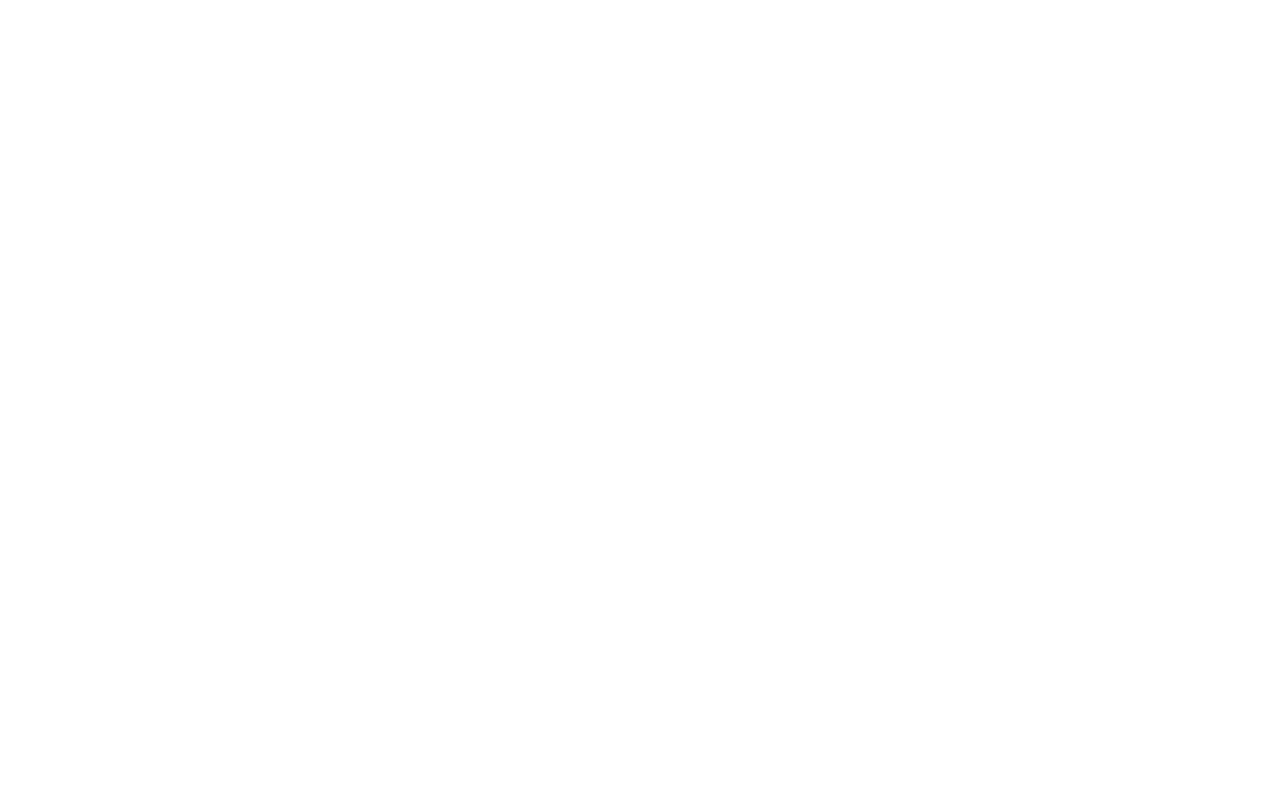
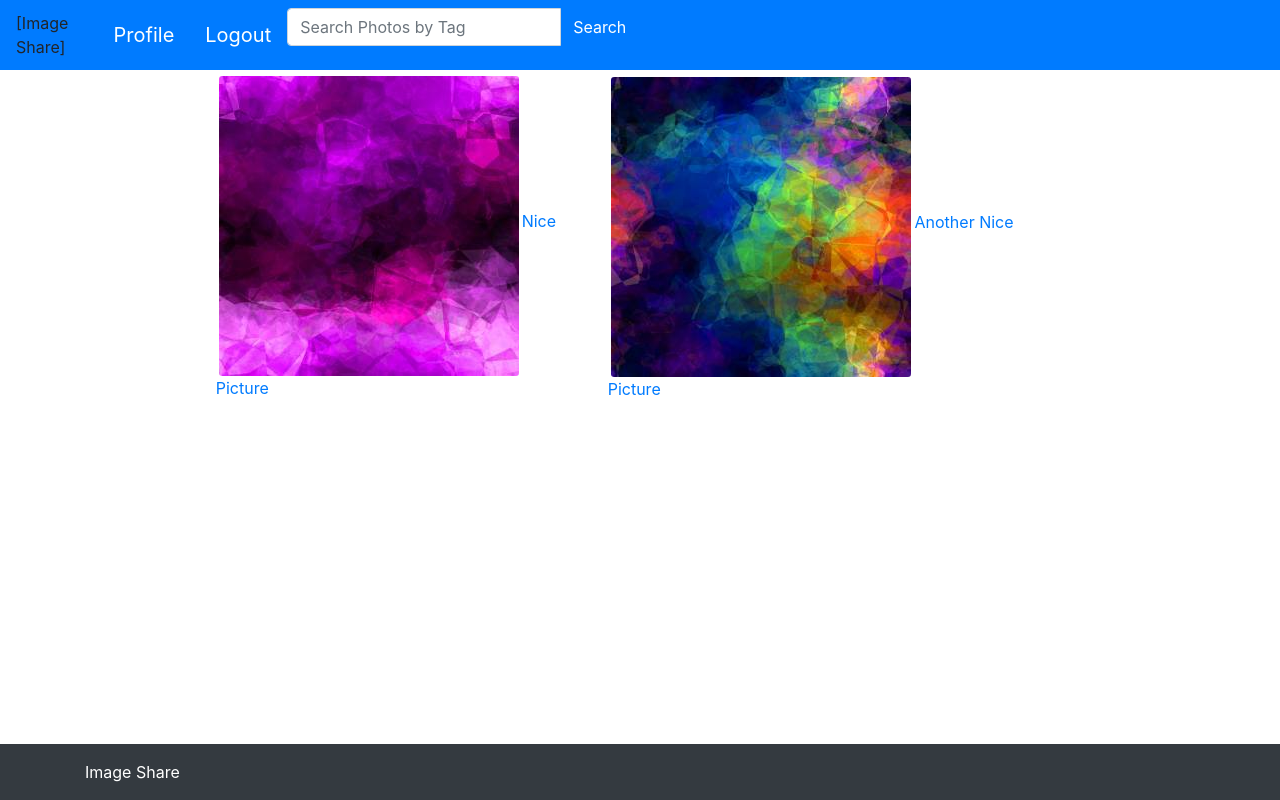
Before and after one commit to emcrawford1/image_share, a React (Create React App) app in the folder client/: page /pcategoryview/1 in a window 1280 px wide. Built offline with nearby package versions, Linux system fonts and the light colour scheme.

Commit message:
Got the Specific Picture View page working.

```diff
--- a/client/public/index.html
+++ b/client/public/index.html
@@ -1,11 +1,13 @@
 <!DOCTYPE html>
 <html lang="en">
+
 <head>
   <meta charset="utf-8" />
   <link rel="shortcut icon" href="%PUBLIC_URL%/favicon.ico" />
   <meta name="viewport" content="width=device-width, initial-scale=1" />
   <meta name="theme-color" content="#000000" />
-    <link rel="stylesheet" href="https://stackpath.bootstrapcdn.com/bootstrap/4.3.1/css/bootstrap.min.css" integrity="sha384-ggOyR0iXCbMQv3Xipma34MD+dH/1fQ784/j6cY/iJTQUOhcWr7x9JvoRxT2MZw1T" crossorigin="anonymous">
+  <link rel="stylesheet" href="https://stackpath.bootstrapcdn.com/bootstrap/4.3.1/css/bootstrap.min.css"
+    integrity="sha384-ggOyR0iXCbMQv3Xipma34MD+dH/1fQ784/j6cY/iJTQUOhcWr7x9JvoRxT2MZw1T" crossorigin="anonymous">
   <!--
       manifest.json provides metadata used when your web app is installed on a
       user's mobile device or desktop. See https://developers.google.com/web/fundamentals/web-app-manifest/
@@ -20,8 +22,9 @@
       work correctly both with client-side routing and a non-root public URL.
       Learn how to configure a non-root public URL by running `npm run build`.
     -->
-    <title>React App</title>
+  <title>Image Share</title>
 </head>
+
 <body>
   <noscript>You need to enable JavaScript to run this app.</noscript>
   <div id="root"></div>
@@ -35,5 +38,16 @@
       To begin the development, run `npm start` or `yarn start`.
       To create a production bundle, use `npm run build` or `yarn build`.
     -->
+
+  <script src="https://code.jquery.com/jquery-3.3.1.slim.min.js"
+    integrity="sha384-q8i/X+965DzO0rT7abK41JStQIAqVgRVzpbzo5smXKp4YfRvH+8abtTE1Pi6jizo"
+    crossorigin="anonymous"></script>
+  <script src="https://cdnjs.cloudflare.com/ajax/libs/popper.js/1.14.7/umd/popper.min.js"
+    integrity="sha384-UO2eT0CpHqdSJQ6hJty5KVphtPhzWj9WO1clHTMGa3JDZwrnQq4sF86dIHNDz0W1"
+    crossorigin="anonymous"></script>
+  <script src="https://stackpath.bootstrapcdn.com/bootstrap/4.3.1/js/bootstrap.min.js"
+    integrity="sha384-JjSmVgyd0p3pXB1rRibZUAYoIIy6OrQ6VrjIEaFf/nJGzIxFDsf4x0xIM+B07jRM"
+    crossorigin="anonymous"></script>
 </body>
+
 </html>
--- a/client/src/App.js
+++ b/client/src/App.js
@@ -1,6 +1,8 @@
 import React from 'react';
 import { BrowserRouter as Router, Route, Switch } from "react-router-dom";
 import PurchaserLandingPage from "./pages/PurchaserLandingPage";
+import PCategoryView from "./pages/PCategoryView";
+import PSpecificPictureView from "./pages/PSpecificPictureView";
 import Login from "./pages/Login";
 // import './App.css';
 
@@ -10,6 +12,8 @@ function App() {
      <div>
        <Switch>
          <Route exact path="/" component={PurchaserLandingPage} />
+         <Route exact path="/pcategoryview/:category" component={PCategoryView} />
+         <Route exact path="/pspecificpictureview/:id" component={PSpecificPictureView} />
          <Route exact path="/purchaserlandingpage" component={PurchaserLandingPage} />
        </Switch>
      </div>
--- /dev/null
+++ b/client/src/components/Card/index.js
@@ -0,0 +1,39 @@
+import React from "react";
+
+const cardStyle = {
+  width: "1100px",
+  marginTop: "50px"
+}
+
+const center = {
+  textAlign: "center"
+}
+
+const buttonStyle = {
+  marginLeft: "10px"
+}
+
+export function PSpecificPic(props) {
+  return (
+
+  <div className="row no-gutters" style={cardStyle}>
+    <div className="col-lg-6">
+    <div className="center" style={center}><h5>{props.title}</h5></div>
+      <img src={props.filePath} className="card-img" alt="..." />
+
+
+
+    </div>
+    <div className="col-lg-6">
+      <div className="card-body">
+        <h2 className="card-title">{props.fullName}</h2>
+        <p className="card-text"><small className="text-muted">{props.username}</small></p>
+        <p className="card-text">Date Added: {" " + props.dateAdded}</p>
+        <p className="card-text">Description: {" " + props.description}</p>
+        <div className="center"><h5>Price:</h5>{" $" + props.price}<button style={buttonStyle} type="button" onClick={props.onClick} className="btn btn-outline-dark" disabled={props.disabled}>Add to Cart</button></div>
+      </div>
+    </div>
+  </div>
+
+  );
+}
--- a/client/src/components/Grid/index.js
+++ b/client/src/components/Grid/index.js
@@ -9,12 +9,12 @@ const box = {
 
 }
 
-const imgWrapper = {}
+//Will need to wrap this in a flexbox div
 
 function Grid(props) {
   return (
     <a href={"/" + props.link}>
-    <img src={props.filePath} className="rounded-lg" style={box}  alt=""/>{props.link}
+    <img src={props.filePath} className="rounded-sm" style={box}  alt=""/>{props.name}
     </a>
   )
 }
--- a/client/src/components/Nav/index.js
+++ b/client/src/components/Nav/index.js
@@ -1,17 +1,31 @@
 import React from "react";
 
+const navSpacer = {
+  marginLeft: "15px"
+}
 
-function Nav(){
-  return(
+function Nav() {
+  return (
     <nav className="navbar navbar-expand-lg navbar-dark bg-primary">
-    [Image Share]
-    <a className="navbar-brand" href="/profile">
-      Profile
+      [Image Share]
+    <a className="navbar-brand" style={navSpacer} href="/profile">
+        Profile
     </a>
-    <a className="navbar-brand" href="/logout">
-      Logout
+      <a className="navbar-brand" style={navSpacer} href="/logout">
+        Logout
     </a>
-  </nav>
+    <div className="container">
+    <div className="row">
+
+      <div className="input-group mb-3">
+        <input type="text" className="form-control" placeholder="Search Photos by Tag" aria-label="Recipient's username" aria-describedby="button-addon2" />
+        <div className="input-group-append">
+          <button className="btn btn-outline-transparent text-white" type="button" id="button-addon2">Search</button>
+        </div>
+      </div>
+      </div>
+      </div>
+    </nav>
   )
 }
 
--- a/client/src/pages/PCategoryView.js
+++ b/client/src/pages/PCategoryView.js
@@ -0,0 +1,58 @@
+import React, { Component } from "react";
+import Nav from "../components/Nav";
+import Footer from "../components/Footer";
+import Grid from "../components/Grid";
+import API from "../utils/API";
+
+//Styling
+const flexContainer = {
+  display: 'flex',
+  flexWrap: 'wrap',
+  justifyContent: 'center',
+};
+
+class PCategoryView extends Component {
+
+  state = {
+    pictures: [{
+      id: "27",
+      title: "Nice Picture",
+      filePath: "/images/picture8.jpg"
+    },
+  {
+    id: "28",
+    title: "Another Nice Picture",
+    filePath: "/images/picture5.jpg"
+  }],
+    searchVal: ""
+  };
+
+//This needs to be uncommented when ORM is set up
+  // componentWillMount() {
+  //   API.getPictures(this.props.match.params.category)
+  //     .then(res => this.setState({pictures: res.data, searchValue: "" }))
+  //     .catch(err => console.log(err));
+  // }
+
+  render() {
+    return (
+      <div className="wrapper">
+      <Nav />
+      <div style={flexContainer}>
+        {this.state.pictures.map ((pic, index) => (
+          <Grid
+          key={index}
+          link={"PSpecificPictureView/" + pic.id}
+          filePath={pic.filePath}
+          name={pic.title}
+          />
+        )
+          )}
+      </div>
+      <Footer />
+      </div>
+    )
+  }
+}
+
+export default PCategoryView;
--- /dev/null
+++ b/client/src/pages/PSpecificPictureView.js
@@ -0,0 +1,84 @@
+import React, { Component } from "react";
+import Nav from "../components/Nav";
+import Footer from "../components/Footer";
+import { PSpecificPic } from "../components/Card";
+import API from "../utils/API";
+
+//Styling
+const flexContainer = {
+  display: 'flex',
+  flexWrap: 'wrap',
+  justifyContent: 'center',
+};
+
+class PCategoryView extends Component {
+
+  state = {
+
+    userId: "1",
+    picture: {
+      id: this.props.match.params.id,
+      title: "My Veggie Burger Recipe",
+      firstName: "Wanda",
+      lastName: "Denkins",
+      userName: "wandaDenkins79",
+      dateAdded: "May 4, 2019",
+      description: "It's not the best veggie burger I've ever had, but I can get that ground beef real close.",
+      price: "100.00",
+      filePath: "/images/picture8.jpg"
+    },
+    searchVal: "",
+    disabled: "false"
+  };
+
+  //This needs to be uncommented when ORM is set up
+  // componentWillMount() {
+  //   API.getPictures(this.props.match.params.id)
+  //     .then(res => this.setState({pictures: res.data, searchValue: "" }))
+  //     .catch(err => console.log(err));
+  // }
+
+  //This needs to be uncommented when the ORM is set up
+  // addToCart(picId, purchaserId) {
+  //   API.addToCart(picId, purchaserId)
+  //   .then(this.setState({disabled: true}))
+  //   .catch(err => console.log(err));
+  // }
+
+  //Testing
+  addToCart(lol){
+
+    this.setState({disabled: "true"});
+    console.log(this.state.disabled);
+  }
+
+  render() {
+    const addCartDisabled = this.state.disabled === "true";
+    console.log(addCartDisabled);
+    return (
+      <div className="wrapper">
+        <Nav />
+        <div style={flexContainer}>
+          <PSpecificPic
+            key={this.state.picture.id}
+            title={this.state.picture.title}
+            fullName={this.state.picture.firstName + " " + this.state.picture.lastName}
+            username={this.state.picture.userName}
+            dateAdded={this.state.picture.dateAdded}
+            description={this.state.picture.description}
+            price={this.state.picture.price}
+            filePath={this.state.picture.filePath}
+            disabled={addCartDisabled}
+            // onClick={() => this.addToCart(this.state.picture.id, this.state.userId)}
+            onClick={() => this.addToCart(this.state.disabled)}
+          />
+
+
+        </div>
+        <Footer />
+      </div>
+    )
+  }
+}
+
+export default PCategoryView;
--- a/client/src/pages/PurchaserLandingPage.js
+++ b/client/src/pages/PurchaserLandingPage.js
@@ -16,11 +16,11 @@ class PurchaserLanding extends Component {
   state = {
     pictures: [{
       category: "Weddings",
-      filePath: "images/picture8.jpg"
+      filePath: "/images/picture8.jpg"
     },
   {
     category: "Urban",
-    filePath: "images/picture5.jpg"
+    filePath: "/images/picture5.jpg"
   }],
     searchVal: ""
   };
@@ -41,8 +41,9 @@ class PurchaserLanding extends Component {
         {this.state.pictures.map ((pic, index) => (
           <Grid
           key={index}
-          link={pic.category}
+          link={"pcategoryview/" + pic.category}
           filePath={pic.filePath}
+          name={pic.category}
           />
         )
           )}
```
Lines whose indentation alone changed are shown as unchanged.
